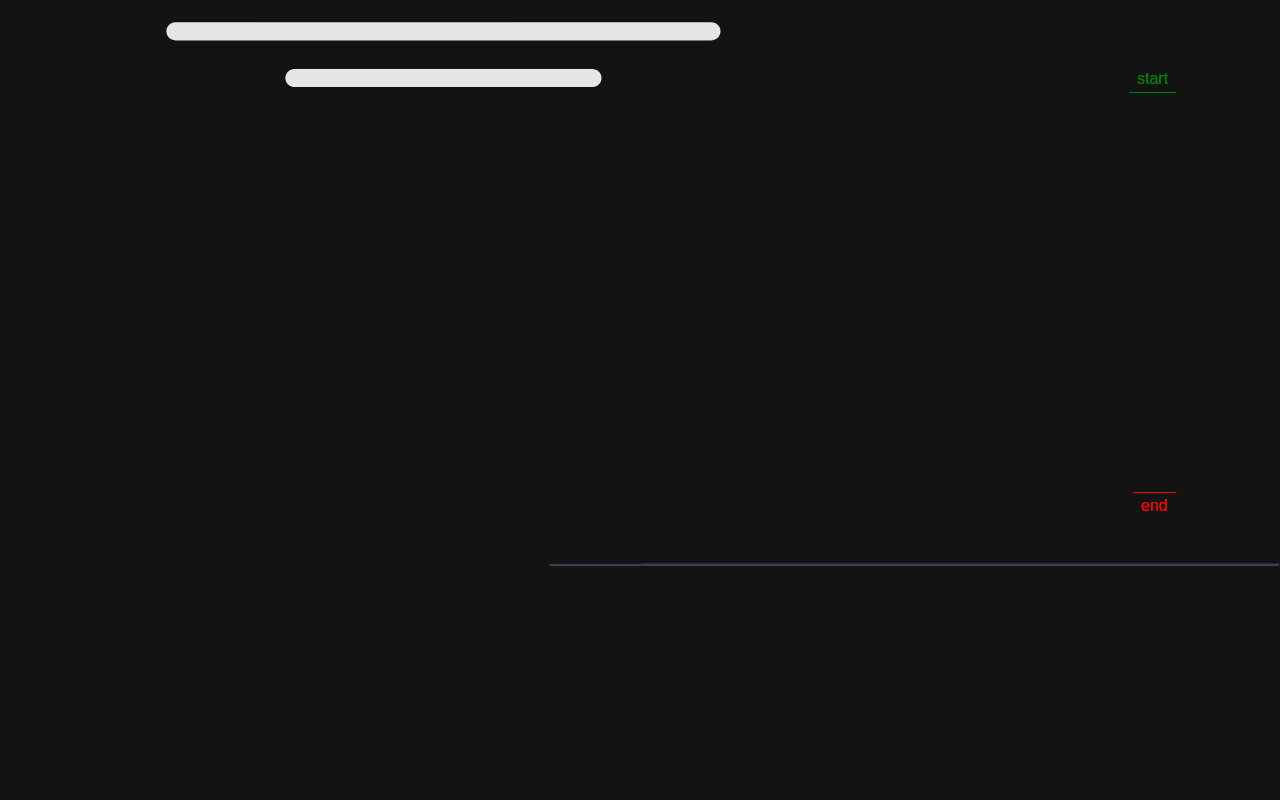
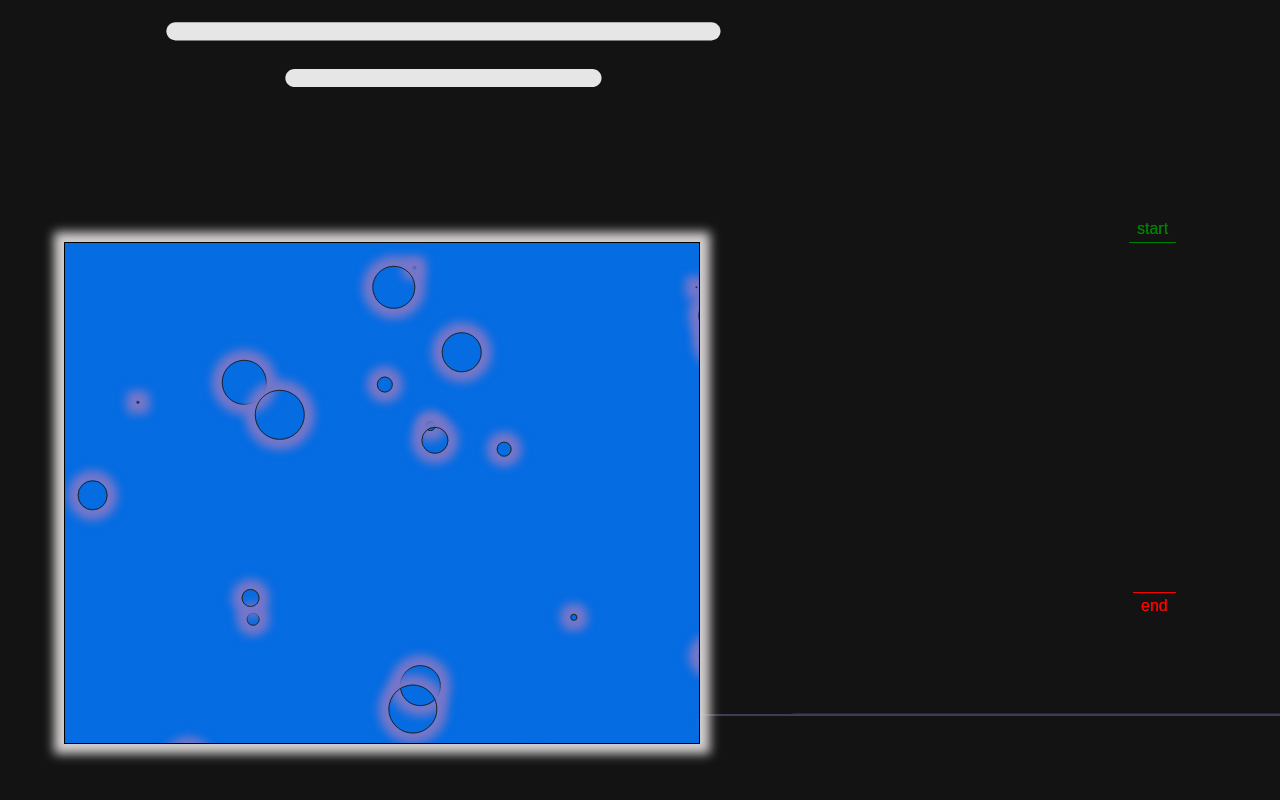
Before and after one commit to chiku524/animations, a React (Create React App) app in the folder portfolio-app/: page / in a window 1280 px wide. Shown: the part 698-1498 px from the top of the page. Built offline with nearby package versions, Linux system fonts and the light colour scheme; a web font is replaced by a local one.

Commit message:
gsap tank

```diff
--- a/portfolio-app/src/App.js
+++ b/portfolio-app/src/App.js
@@ -1,11 +1,12 @@
 import './css/App.css';
-import React, {useState, useRef, useLayoutEffect} from 'react';
+import React, {useState, useRef, useLayoutEffect, useEffect} from 'react';
 import { gsap } from 'gsap';
 import { ScrollTrigger } from 'gsap/ScrollTrigger'
 import { ReactComponent as SVG1 } from './svg/engineering-team.svg';
 import { ReactComponent as SVG2 } from './svg/dog-walking.svg';
 
 function App() {
+  const [bubArray, setBubArray] = useState([]);
 
   gsap.registerPlugin(ScrollTrigger);
 
@@ -52,9 +53,8 @@ function App() {
       scrollTrigger: {
         trigger: ".dogwalk",
         start: "top center",
-        end: "+=400",
+        end: "+=350",
         markers: true,
-        onEnter: ({progress, direction, isActive}) => console.log(progress, direction, isActive),
         scrub: 1,
       }
     });
@@ -74,6 +74,37 @@ function App() {
   }, [])
 
 
+  for(let i=0; i<50; i++) {
+    bubArray.push(i);
+  }
+
+  console.log(bubArray)
+
+  useLayoutEffect(() => {
+
+    bubArray.forEach(x => {
+      let widthb = Math.round(Math.random() * (800 - 0 + 1) + 1);
+      let heightb = Math.round(Math.random() * (500 - 0 + 1) + 1);
+      let drifty = Math.round(Math.random() * (700 - 0 + 1) + 1);
+      let driftx = Math.round(Math.random() * (1000 - 0 + 1) + 1);
+      gsap.set((`.bubble-${x}`), {
+        position: 'absolute',
+        x: widthb,
+        y: heightb
+      })
+      gsap.to(`.bubble-${x}`, {
+        y: drifty,
+        x: driftx,
+        duration: 7,
+        repeat: -1,
+        yoyoEase: true,
+        transitionTimingFunction: 'ease-out'
+      })
+  })
+
+  }, [])
+
+
   return (
     <div className="App">
       <header className="App-header">
@@ -85,6 +116,9 @@ function App() {
         <div className='icon-scroll'></div>
         <SVG1 className="eteam-svg"/>
         <section className='dogwalk'>
+          <div className="tank">
+            {bubArray ? bubArray.map((item, index) => <div className={`bubble bubble-${index}`} style={{width: index}}> </div>) : console.log('didnt work')}
+          </div>
           <SVG2 className="dogwalk-svg" />
         </section>
       </header>
--- a/portfolio-app/src/css/App.css
+++ b/portfolio-app/src/css/App.css
@@ -71,13 +71,28 @@ html .icon-scroll:before {
     opacity: 1;
   }
 }
-.svg-column {
-  margin-left: 50px;
-  display: flex;
-  flex-direction: column;
-}
 .dogwalk {
   display: flex;
-  flex-direction: row-reverse;
+  flex-direction: row;
   height: 2000px;
+  margin-top: 150px;
+  justify-content: space-between;
 }
+.dogwalk .tank {
+  border: 1px solid black;
+  width: 800px;
+  height: 500px;
+  margin-left: 5%;
+  box-shadow: 0px 0px 10px 10px #d4d0d0;
+  background: #056ce2;
+  overflow: hidden;
+  position: relative;
+}
+.dogwalk .tank .bubble {
+  aspect-ratio: 1/1;
+  border-radius: 50%;
+  background: transparent;
+  border: 1px solid #242425;
+  content: '';
+  box-shadow: 0px 0px 10px 10px #7777c9;
+}
--- a/portfolio-app/src/index.js
+++ b/portfolio-app/src/index.js
@@ -2,7 +2,6 @@ import React from 'react';
 import ReactDOM from 'react-dom/client';
 import './index.css';
 import App from './App';
-import reportWebVitals from './reportWebVitals';
 
 const root = ReactDOM.createRoot(document.getElementById('root'));
 root.render(
@@ -14,4 +13,3 @@ root.render(
 // If you want to start measuring performance in your app, pass a function
 // to log results (for example: reportWebVitals(console.log))
 // or send to an analytics endpoint. Learn more: https://bit.ly/CRA-vitals
-reportWebVitals();
--- a/portfolio-app/src/less/app.less
+++ b/portfolio-app/src/less/app.less
@@ -67,13 +67,30 @@ html {
     }
 }
 
-.svg-column {
-    margin-left: 50px;
-    display: flex;
-    flex-direction: column;
-}
 .dogwalk {
     display: flex;
-    flex-direction: row-reverse;
+    flex-direction: row;
     height: 2000px;
+    margin-top: 150px;
+    justify-content: space-between;
+
+    .tank {
+        border: 1px solid black;
+        width: 800px;
+        height: 500px;
+        margin-left: 5%;
+        box-shadow: 0px 0px 10px 10px rgb(212, 208, 208);
+        background:rgb(5, 108, 226);
+        overflow: hidden;
+        position: relative;
+
+        .bubble {
+            aspect-ratio: 1/1;
+            border-radius: 50%;
+            background: transparent;
+            border: 1px solid rgb(36, 36, 37);
+            content: '';
+            box-shadow: 0px 0px 10px 10px rgb(119, 119, 201);
+        }
+    }
 }
--- a/portfolio-app/src/reportWebVitals.js
+++ /dev/null
@@ -1,13 +0,0 @@
-const reportWebVitals = onPerfEntry => {
-  if (onPerfEntry && onPerfEntry instanceof Function) {
-    import('web-vitals').then(({ getCLS, getFID, getFCP, getLCP, getTTFB }) => {
-      getCLS(onPerfEntry);
-      getFID(onPerfEntry);
-      getFCP(onPerfEntry);
-      getLCP(onPerfEntry);
-      getTTFB(onPerfEntry);
-    });
-  }
-};
-
-export default reportWebVitals;
```
Also changed, not shown: portfolio-app/src/setupTests.js (deleted, +0 -5 lines), portfolio-app/src/logo.svg (deleted).
